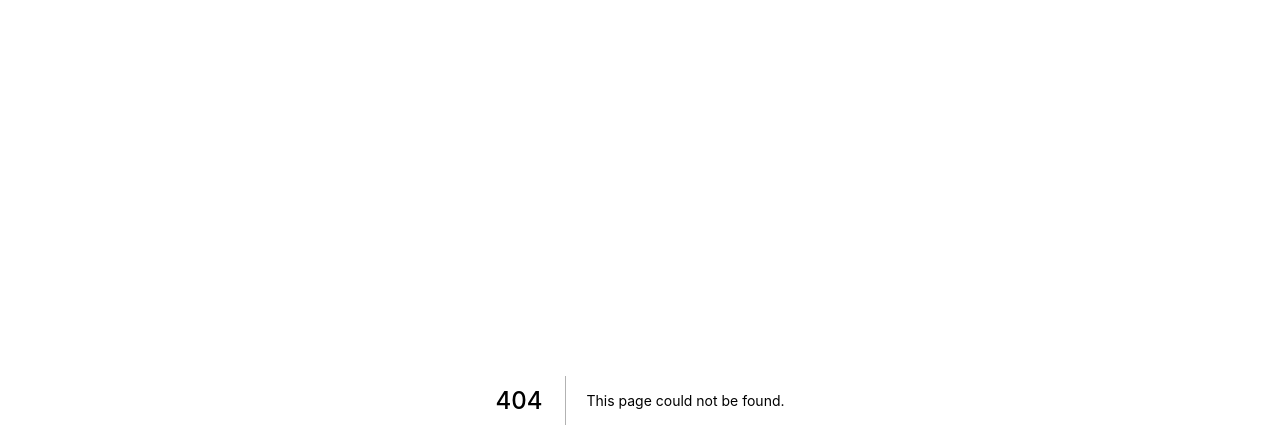
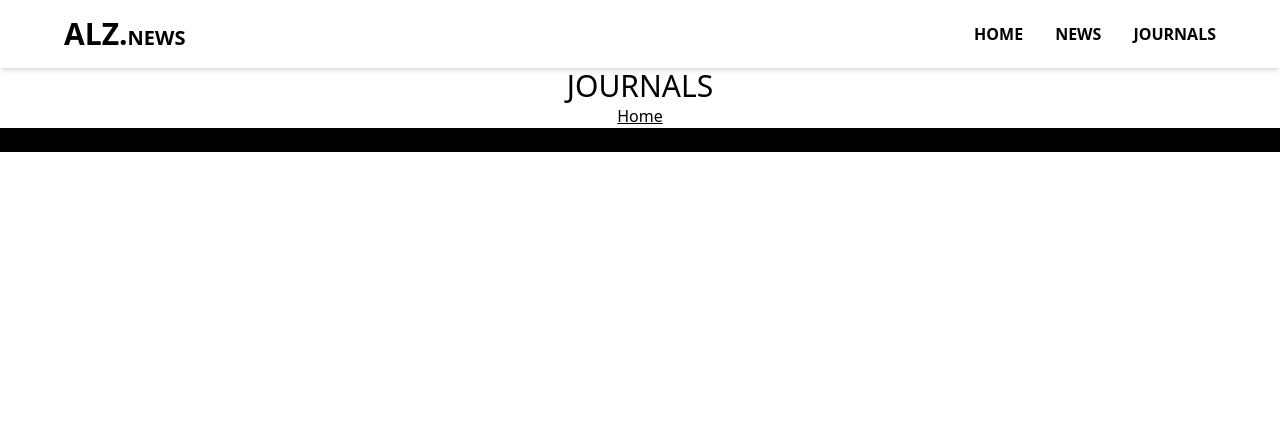
Before and after one commit to kgni/alz-news, a Next.js app in the folder frontend/: page /journals in a window 1280 px wide. Before the commit this address had no page. Shown: the top 448 px of the page. Built offline with nearby package versions, Linux system fonts and the light colour scheme.

Commit message:
add Layout, footer, header, and nav components with routes

```diff
--- /dev/null
+++ b/frontend/components/Footer.js
@@ -0,0 +1,7 @@
+import React from 'react';
+
+const Footer = () => {
+	return <footer className="bg-black mt-auto">Footer</footer>;
+};
+
+export default Footer;
--- /dev/null
+++ b/frontend/components/Header.js
@@ -0,0 +1,12 @@
+import React from 'react';
+import MainNav from './Nav/MainNav';
+
+const Header = () => {
+	return (
+		<header className="shadow-md">
+			<MainNav />
+		</header>
+	);
+};
+
+export default Header;
--- /dev/null
+++ b/frontend/components/Layout.js
@@ -0,0 +1,15 @@
+import React from 'react';
+import Footer from './Footer';
+import Header from './Header';
+
+const Layout = ({ children }) => {
+	return (
+		<div className="min-h-screen">
+			<Header />
+			<main className="min-h-full">{children}</main>
+			<Footer />
+		</div>
+	);
+};
+
+export default Layout;
--- /dev/null
+++ b/frontend/components/Nav/MainNav.js
@@ -0,0 +1,27 @@
+import React from 'react';
+import Link from 'next/link';
+
+const MainNav = () => {
+	return (
+		<nav className="w-[90%] mx-auto py-4 flex justify-between items-center">
+			<Link href="/">
+				<span className="uppercase font-bold text-3xl cursor-pointer">
+					Alz.<span className="text-xl">news</span>
+				</span>
+			</Link>
+			<ul className="flex gap-x-8 font-semibold">
+				<Link href="/">
+					<li className="cursor-pointer">HOME</li>
+				</Link>
+				<Link href="/news">
+					<li className="cursor-pointer">NEWS</li>
+				</Link>
+				<Link href="/journals">
+					<li className="cursor-pointer">JOURNALS</li>
+				</Link>
+			</ul>
+		</nav>
+	);
+};
+
+export default MainNav;
--- a/frontend/pages/_app.js
+++ b/frontend/pages/_app.js
@@ -1,7 +1,12 @@
-import '../styles/globals.css'
+import Layout from '../components/Layout';
+import '../styles/globals.css';
 
 function MyApp({ Component, pageProps }) {
-  return <Component {...pageProps} />
+	return (
+		<Layout>
+			<Component {...pageProps} />
+		</Layout>
+	);
 }
 
-export default MyApp
+export default MyApp;
--- /dev/null
+++ b/frontend/pages/journals.js
@@ -0,0 +1,21 @@
+import React from 'react';
+import Head from 'next/head';
+import Link from 'next/link';
+
+const journals = () => {
+	return (
+		<>
+			<Head>
+				<title>ALZ.NEWS</title>
+				<meta name="description" content="Alz.news, we have news for you" />
+				<link rel="icon" href="/favicon.ico" />
+			</Head>
+			<h1 className="text-3xl text-center uppercase">Journals</h1>
+			<Link href="/">
+				<a className="block underline text-center">Home</a>
+			</Link>
+		</>
+	);
+};
+
+export default journals;
```
